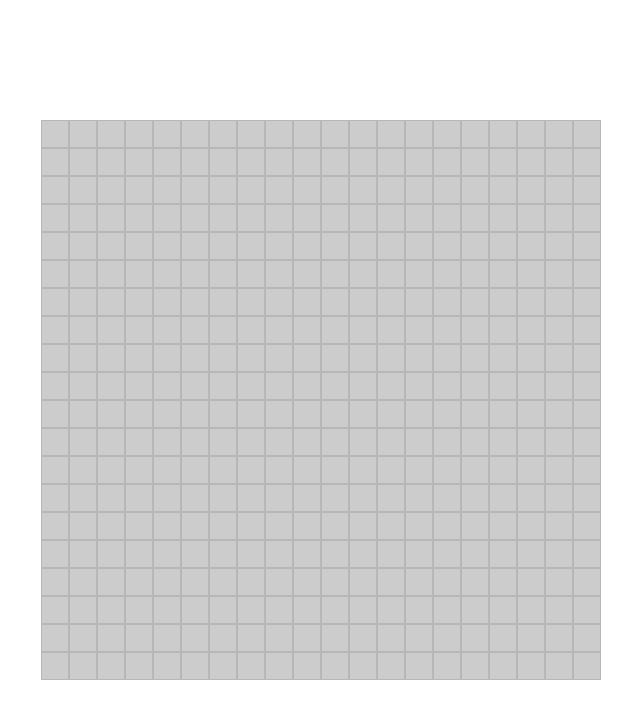
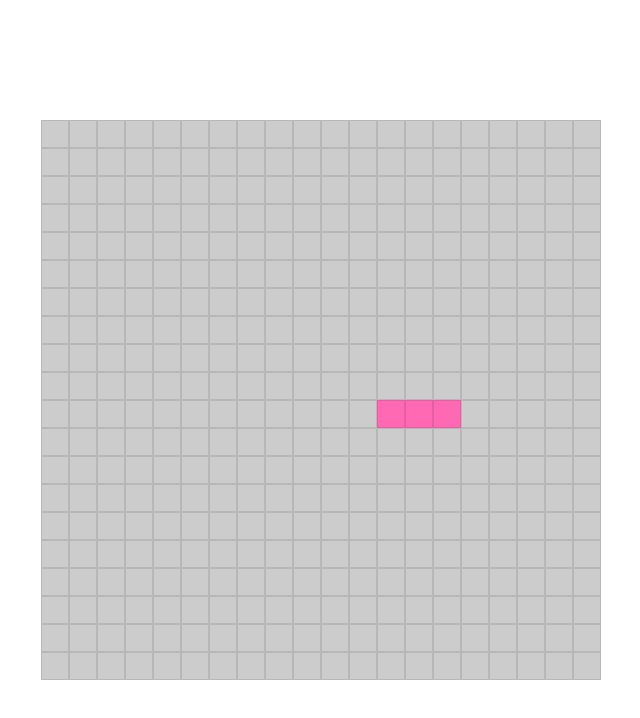
Before and after one commit to devhausleipzigacademy/camp10-snake, a website built with Vite: page index.html in a window 1280 px wide. Shown: the whole page, without its empty margins (319-959 px from the left). Built offline with nearby package versions, Linux system fonts and the light colour scheme.

Commit message:
add snake

```diff
--- a/src/main.ts
+++ b/src/main.ts
@@ -1,8 +1,17 @@
 import "./style.css"
+import { coordToId } from "./utils"
+
+export type Coordinate = [number, number]
+export type Id = `${number}-${number}`
 
 const app = document.getElementById("app") as HTMLElement
 const rows = 20
 const columns = 20
+const snake: Array<Coordinate> = [
+  [10, 14],
+  [10, 13],
+  [10, 12],
+]
 
 function createBoard() {
   const board = document.createElement("div")
@@ -16,6 +25,12 @@ function createBoard() {
       board.appendChild(square)
     }
   }
+
+  snake.forEach((coord) => {
+    const id = coordToId(coord)
+    const square = document.getElementById(id) as HTMLDivElement
+    square.classList.toggle("snake-square")
+  })
 }
 
 createBoard()
--- a/src/style.css
+++ b/src/style.css
@@ -23,3 +23,7 @@
 .board > div {
   border: 1px solid rgba(0, 0, 0, 0.1);
 }
+
+.snake-square {
+  background-color: hotpink;
+}
--- /dev/null
+++ b/src/utils.ts
@@ -0,0 +1,9 @@
+import { Coordinate, Id } from "./main"
+
+export function idToCoord(id: Id) {
+  return id.split("-").map((el) => parseInt(el)) as Coordinate
+}
+
+export function coordToId([x, y]: Coordinate) {
+  return `${x}-${y}` as Id
+}
```
